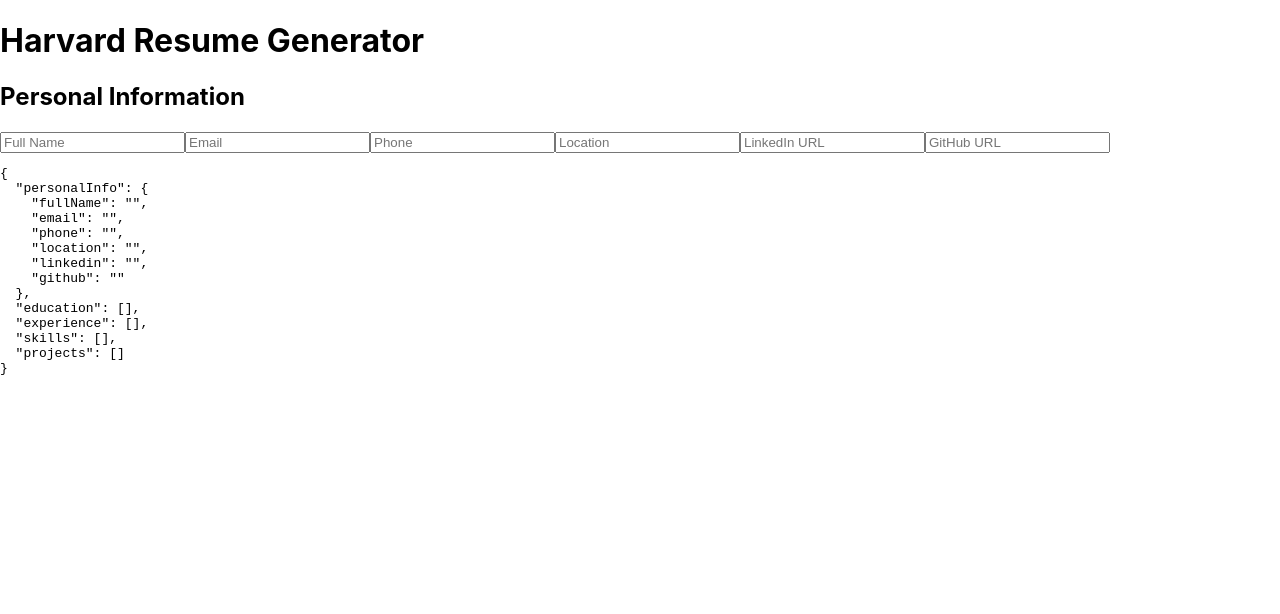
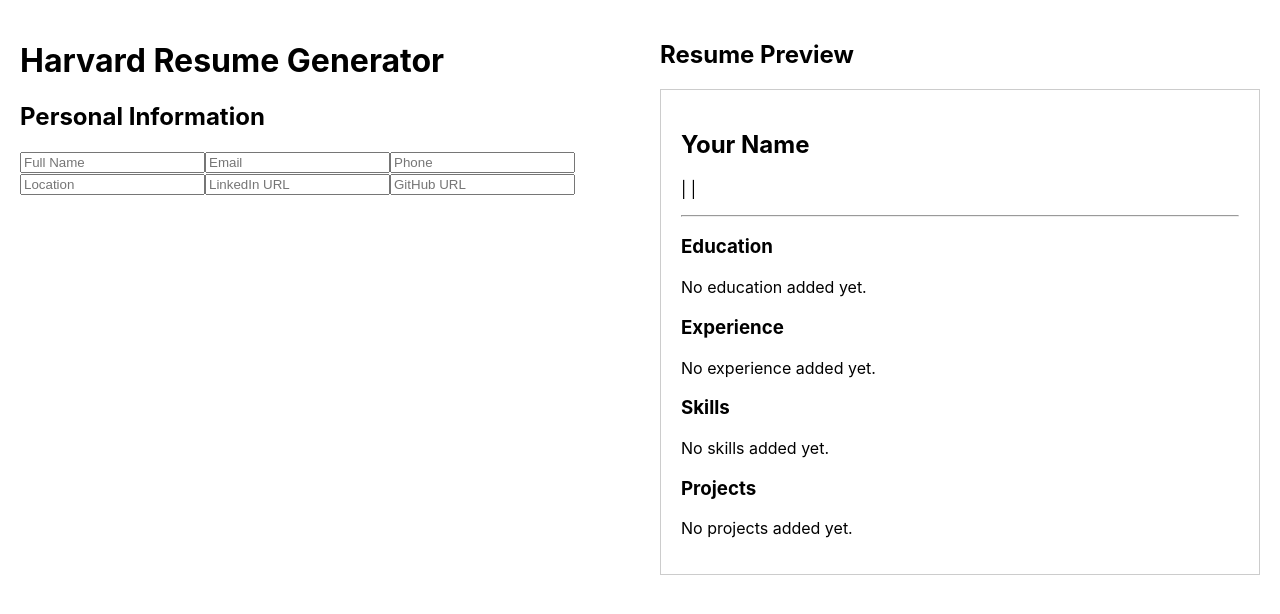
Before and after one commit to jahatesu/Harvard-Resume-Generator, a React (Create React App) app in the folder harvard-resume-generator/: page / in a window 1280 px wide. Shown: the top 614 px of the page. Built offline with nearby package versions, Linux system fonts and the light colour scheme.

Commit message:
Add basic resume preview

```diff
--- a/harvard-resume-generator/src/App.js
+++ b/harvard-resume-generator/src/App.js
@@ -1,20 +1,27 @@
 import React, { useState } from "react";
 import initialResume from "./data/initialResume";
 import PersonalInfoForm from "./components/PersonalInfoForm";
+import ResumePreview from "./components/ResumePreview";
 
 function App() {
   const [resumeData, setResumeData] = useState(initialResume);
 
   return (
-    <div>
-      <h1>Harvard Resume Generator</h1>
+    <div style={{ display: "flex", gap: "40px", padding: "20px" }}>
+      {/* Left: Form */}
+      <div style={{ flex: 1 }}>
+        <h1>Harvard Resume Generator</h1>
+        <PersonalInfoForm
+          personalInfo={resumeData.personalInfo}
+          setResumeData={setResumeData}
+        />
+      </div>
 
-      <PersonalInfoForm
-        personalInfo={resumeData.personalInfo}
-        setResumeData={setResumeData}
-      />
-
-      <pre>{JSON.stringify(resumeData, null, 2)}</pre>
+      {/* Right: Preview */}
+      <div style={{ flex: 1 }}>
+        <h2>Resume Preview</h2>
+        <ResumePreview resumeData={resumeData} />
+      </div>
     </div>
   );
 }
--- /dev/null
+++ b/harvard-resume-generator/src/components/ResumePreview.js
@@ -0,0 +1,46 @@
+import React from "react";
+
+function ResumePreview({ resumeData }) {
+  const { personalInfo, education, experience, skills, projects } = resumeData;
+
+  return (
+    <div style={{ padding: "20px", border: "1px solid #ccc" }}>
+      {/* Header */}
+      <h2>{personalInfo.fullName || "Your Name"}</h2>
+      <p>
+        {personalInfo.email} | {personalInfo.phone} | {personalInfo.location}
+      </p>
+      <p>
+        {personalInfo.linkedin} {personalInfo.github && `| ${personalInfo.github}`}
+      </p>
+
+      <hr />
+
+      {/* Education */}
+      <section>
+        <h3>Education</h3>
+        {education.length === 0 && <p>No education added yet.</p>}
+      </section>
+
+      {/* Experience */}
+      <section>
+        <h3>Experience</h3>
+        {experience.length === 0 && <p>No experience added yet.</p>}
+      </section>
+
+      {/* Skills */}
+      <section>
+        <h3>Skills</h3>
+        {skills.length === 0 && <p>No skills added yet.</p>}
+      </section>
+
+      {/* Projects */}
+      <section>
+        <h3>Projects</h3>
+        {projects.length === 0 && <p>No projects added yet.</p>}
+      </section>
+    </div>
+  );
+}
+
+export default ResumePreview;
```
